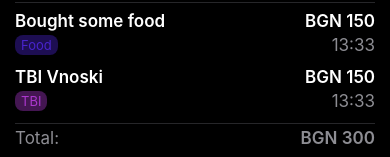
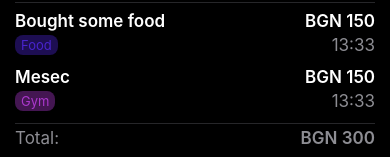
Before and after one commit to IvayloKarapeykov/MyExpense, a React Native app: screen / in a window 390 px wide. Shown: the part 387-544 px from the top of the page. Built offline with nearby package versions, Linux system fonts and the light colour scheme.

Commit message:
Hardcoded expenses

```diff
--- a/screens/Expenses.tsx
+++ b/screens/Expenses.tsx
@@ -54,11 +54,11 @@
                         amount: 150,
                         category: {
                             id: '3',
-                            name: 'TBI',
+                            name: 'Gym',
                             color: '#ab38cd'
                         },
                         date: new Date(),
-                        note: 'TBI Vnoski',
+                        note: 'Mesec',
                         recurrence: Recurrence.None,
                     }
                 ],
```
